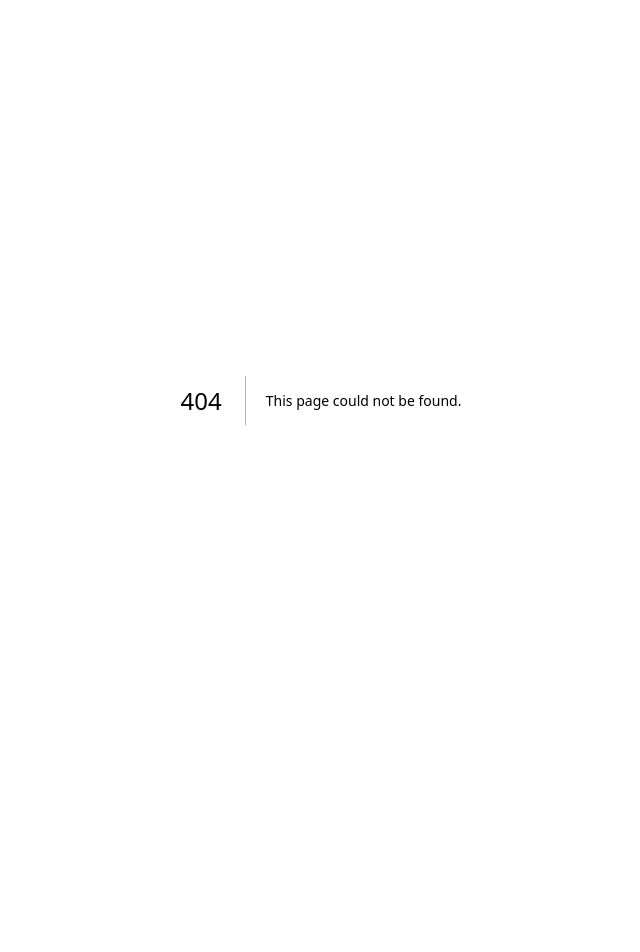
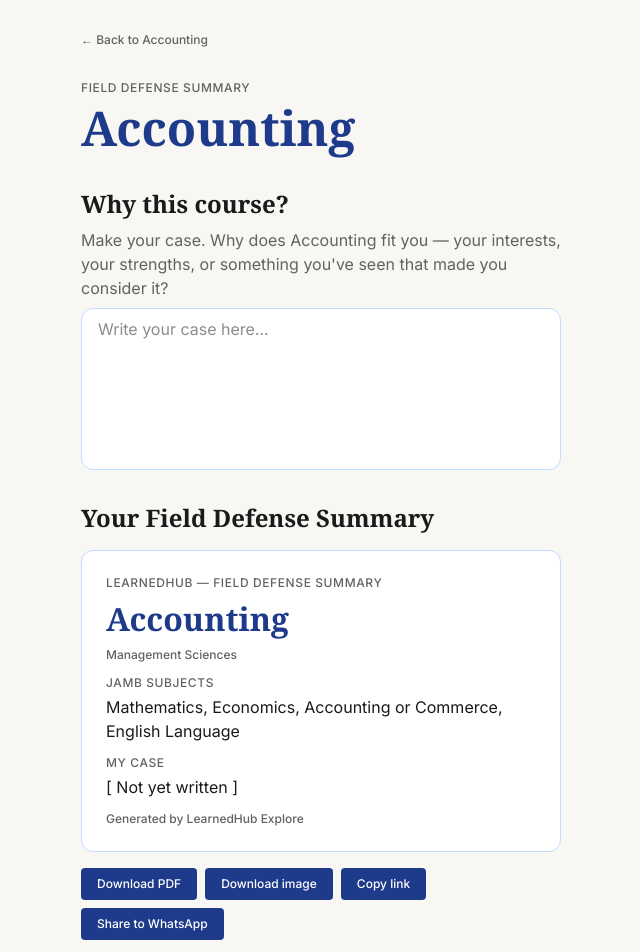
Before and after one commit to build-her/learnedhub-explore, a Next.js app: page /explore/accounting/defend in a window 1280 px wide. Before the commit this address had no page. Shown: the top 952 px of the page, without its empty margins (319-959 px from the left). Before the commit the page ends 800 px from the top, so only its background shows below. Built offline with nearby package versions, Linux system fonts and the light colour scheme.

Commit message:
Add Field Defense Summary (Screen 6) linked from course profile

```diff
--- /dev/null
+++ b/app/explore/[courseId]/defend/page.tsx
@@ -0,0 +1,101 @@
+"use client";
+
+import { useRef, useState, use } from "react";
+import Link from "next/link";
+import ShareExportBar from "@/components/ShareExportBar";
+import { getCourseById } from "@/lib/courses";
+import { notFound } from "next/navigation";
+
+export default function DefendPage({
+  params,
+}: {
+  params: Promise<{ courseId: string }>;
+}) {
+  const { courseId } = use(params);
+  const course = getCourseById(courseId);
+  const [caseText, setCaseText] = useState("");
+  const artifactRef = useRef<HTMLDivElement>(null);
+
+  if (!course) {
+    notFound();
+  }
+
+  return (
+    <main className="flex flex-1 flex-col bg-surface-tint px-lg py-xl">
+      <div className="flex flex-col gap-xl max-w-[480px] w-full mx-auto">
+        <Link href={`/explore/${course.id}`} className="type-caption text-muted">
+          ← Back to {course.name}
+        </Link>
+
+        <div className="flex flex-col gap-xs">
+          <span className="type-caption text-muted uppercase tracking-wider">
+            Field Defense Summary
+          </span>
+          <h1 className="type-display-lg text-explore">{course.name}</h1>
+        </div>
+
+        <div className="flex flex-col gap-sm">
+          <h2 className="type-h2 text-main">Why this course?</h2>
+          <p className="type-body text-muted">
+            Make your case. Why does {course.name} fit you — your
+            interests, your strengths, or something you&apos;ve seen that
+            made you consider it?
+          </p>
+          <textarea
+            value={caseText}
+            onChange={(e) => setCaseText(e.target.value)}
+            placeholder="Write your case here..."
+            rows={6}
+            className="type-body px-md py-sm rounded-lg border border-explore-border bg-surface-base text-main resize-none"
+          />
+        </div>
+
+        <div className="flex flex-col gap-md">
+          <h2 className="type-h2 text-main">Your Field Defense Summary</h2>
+
+          <div
+            ref={artifactRef}
+            className="rounded-lg bg-surface-base border border-explore-border p-lg flex flex-col gap-sm"
+          >
+            <span className="type-caption text-muted uppercase tracking-wider">
+              LearnedHub — Field Defense Summary
+            </span>
+            <h3 className="type-h1 text-explore">{course.name}</h3>
+            <span className="type-caption text-muted">{course.faculty}</span>
+
+            {course.jambSubjects && (
+              <div className="flex flex-col gap-xs mt-xs">
+                <span className="type-caption text-muted uppercase tracking-wider">
+                  JAMB Subjects
+                </span>
+                <p className="type-body text-main">
+                  {course.jambSubjects.join(", ")}
+                </p>
+              </div>
+            )}
+
+            <div className="flex flex-col gap-xs mt-xs">
+              <span className="type-caption text-muted uppercase tracking-wider">
+                My Case
+              </span>
+              <p className="type-body text-main">
+                {caseText.trim() ? caseText : "[ Not yet written ]"}
+              </p>
+            </div>
+
+            <span className="type-caption text-muted mt-xs">
+              Generated by LearnedHub Explore
+            </span>
+          </div>
+
+          <ShareExportBar
+            targetRef={artifactRef}
+            filename={`learnedhub-field-defense-${course.id}`}
+            shareMessage={`My LearnedHub case for ${course.name}`}
+            accent="explore"
+          />
+        </div>
+      </div>
+    </main>
+  );
+}
--- a/app/explore/[courseId]/page.tsx
+++ b/app/explore/[courseId]/page.tsx
@@ -108,7 +108,13 @@ export default async function CourseProfilePage({
               </div>
             )}
           </>
-        )}
+                )}
+        <Link
+          href={`/explore/${course.id}/defend`}
+          className="block w-full text-center py-sm rounded-md type-body font-bold text-surface-base bg-explore"
+        >
+          Build your case for this course →
+        </Link>
       </div>
     </main>
   );
```
